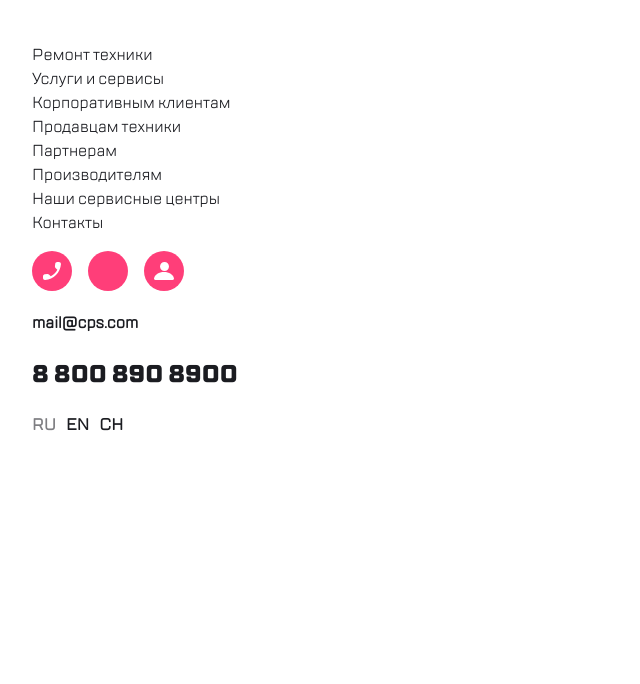
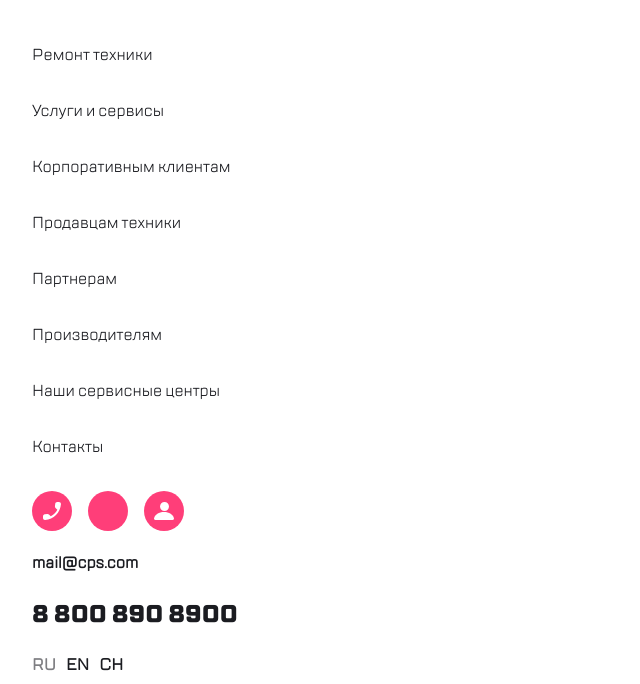
Before and after one commit to Makhonya11/KATA-1.4, a plain HTML site: page index.html in a window 1280 px wide. Shown: the part 117-801 px from the top of the page, without its empty margins (0-640 px from the left). Drawn offline with Linux system fonts and the light colour scheme.

Commit message:
Upd list itm

```diff
--- a/style/style.css
+++ b/style/style.css
@@ -73,8 +73,10 @@ background: #FF3E79 url(../images/close.svg) no-repeat 50% 50%;
     color: #1B1C21;
     padding: 0;
 }
+.services-list__item{
+ margin-bottom: 32px;
+}
 .services-list__item>a{
-    margin-bottom: 32px;
     padding: 0;
     padding-left: 24px;
     text-decoration:none;
```
